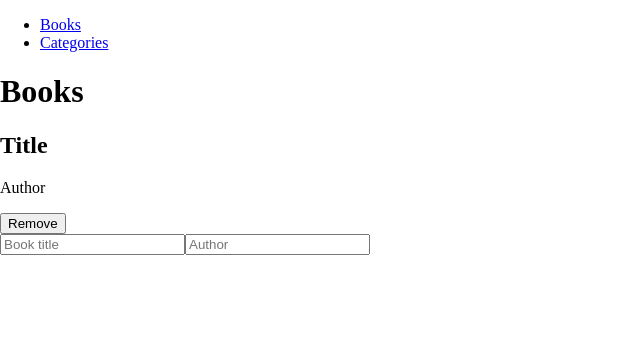
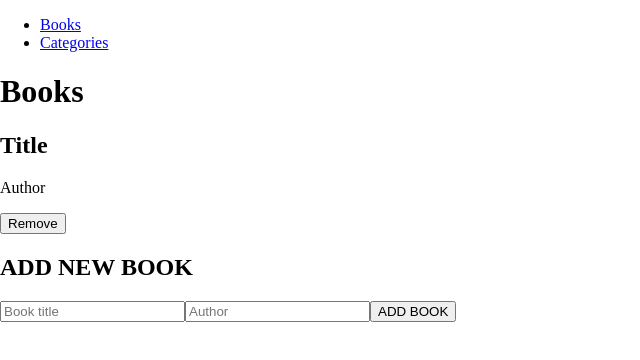
Before and after one commit to Gopxfs/bookstore, a React (Create React App) app: page / in a window 1280 px wide. Shown: the top 360 px of the page, without its empty margins (0-640 px from the left). Built offline with nearby package versions, Linux system fonts and the light colour scheme.

Commit message:
Update add new book form
Added a add book button and a title

```diff
--- a/src/components/AddNewBook.js
+++ b/src/components/AddNewBook.js
@@ -2,8 +2,12 @@ import React from 'react';
 
 const AddNewBook = () => (
   <div className="AddNewBook">
-    <input type="text" placeholder="Book title" />
-    <input type="text" placeholder="Author" />
+    <h2>ADD NEW BOOK</h2>
+    <form>
+      <input type="text" placeholder="Book title" />
+      <input type="text" placeholder="Author" />
+      <button type="submit">ADD BOOK</button>
+    </form>
   </div>
 );
 
```
